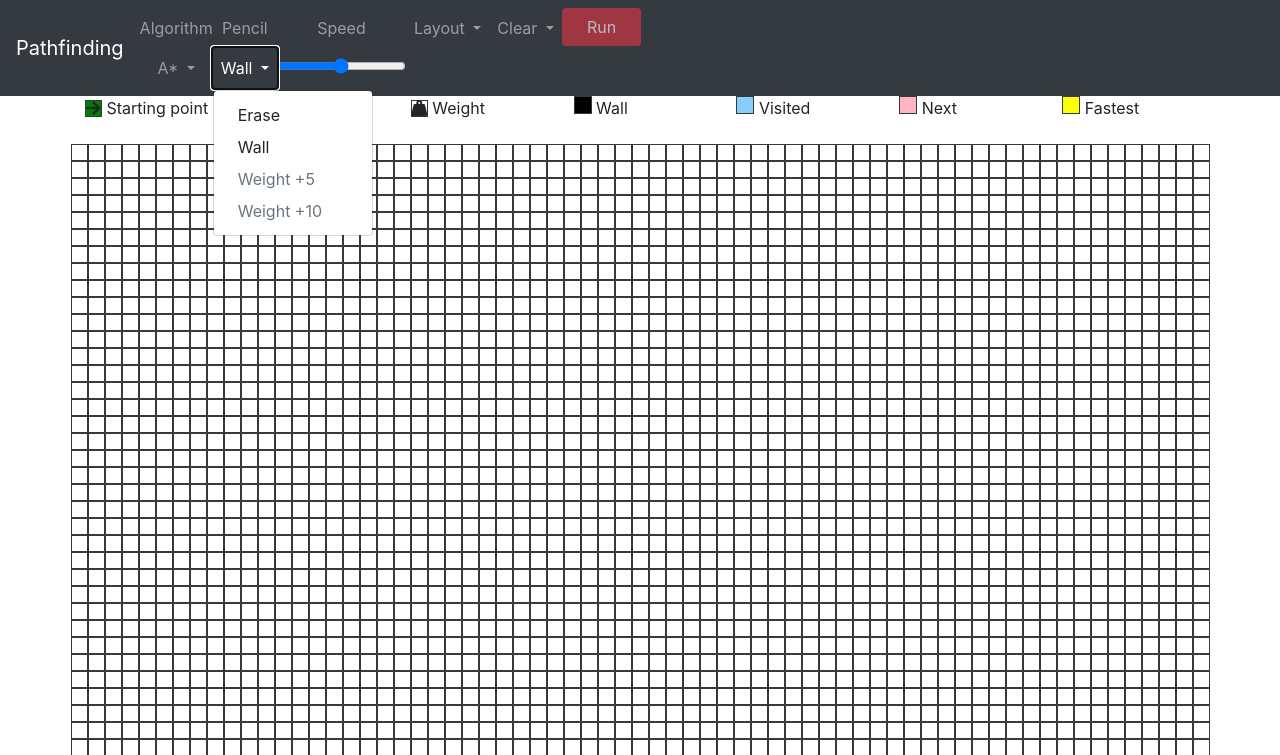
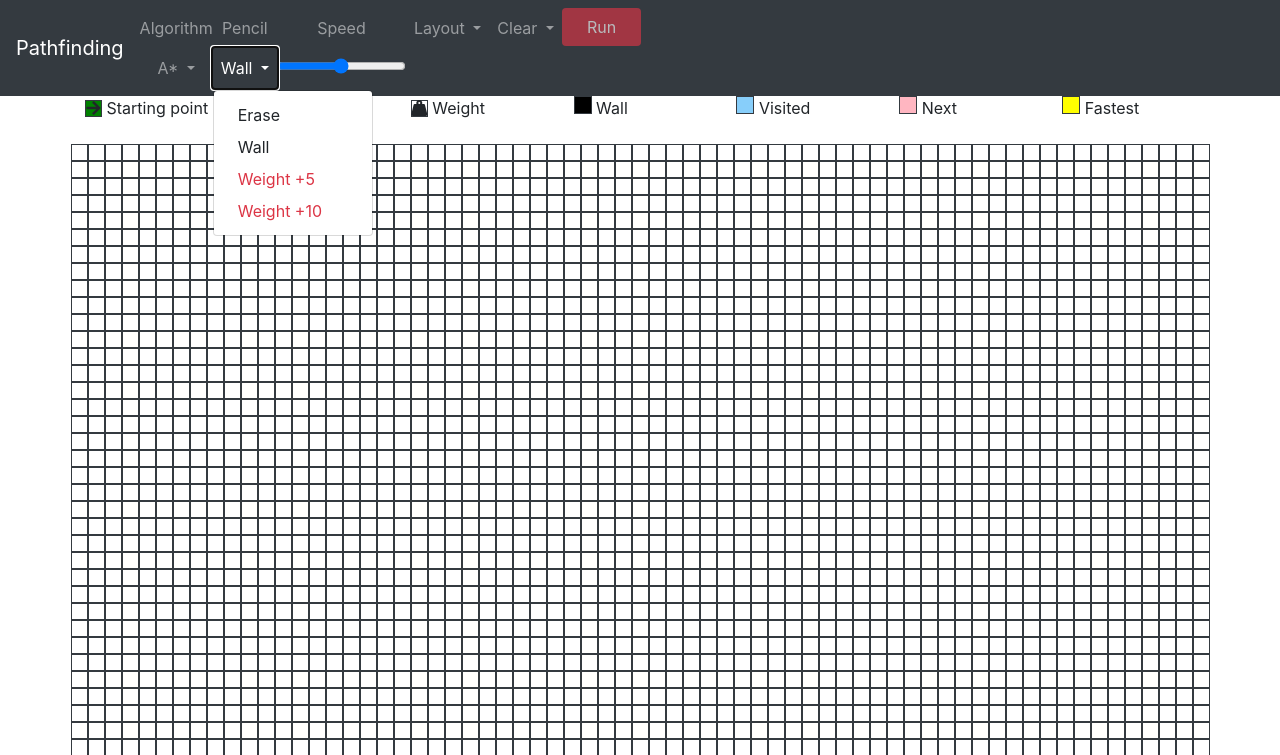
Before and after one commit to 99061142/Pathfinding, a PHP site: page / in a window 1280 px wide, after a click on "Wall". Shown: the top 755 px of the page. Run offline with PHP 8.4, Linux system fonts and the light colour scheme; some libraries are stand-ins or nearby versions.

Commit message:
When option is disabled, remove click event

```diff
--- a/css/styling.css
+++ b/css/styling.css
@@ -84,4 +84,11 @@ td:not(#start):not(#end) {
 #clearBoard {
     background-color: #ffc107;
 }
+
+
+#pencilOptions > a.disabled,
+#layoutOptions > a.disabled {
+    color: #dc3545 !important;
+    pointer-events: none;
+}
 /* /Settings */
```
